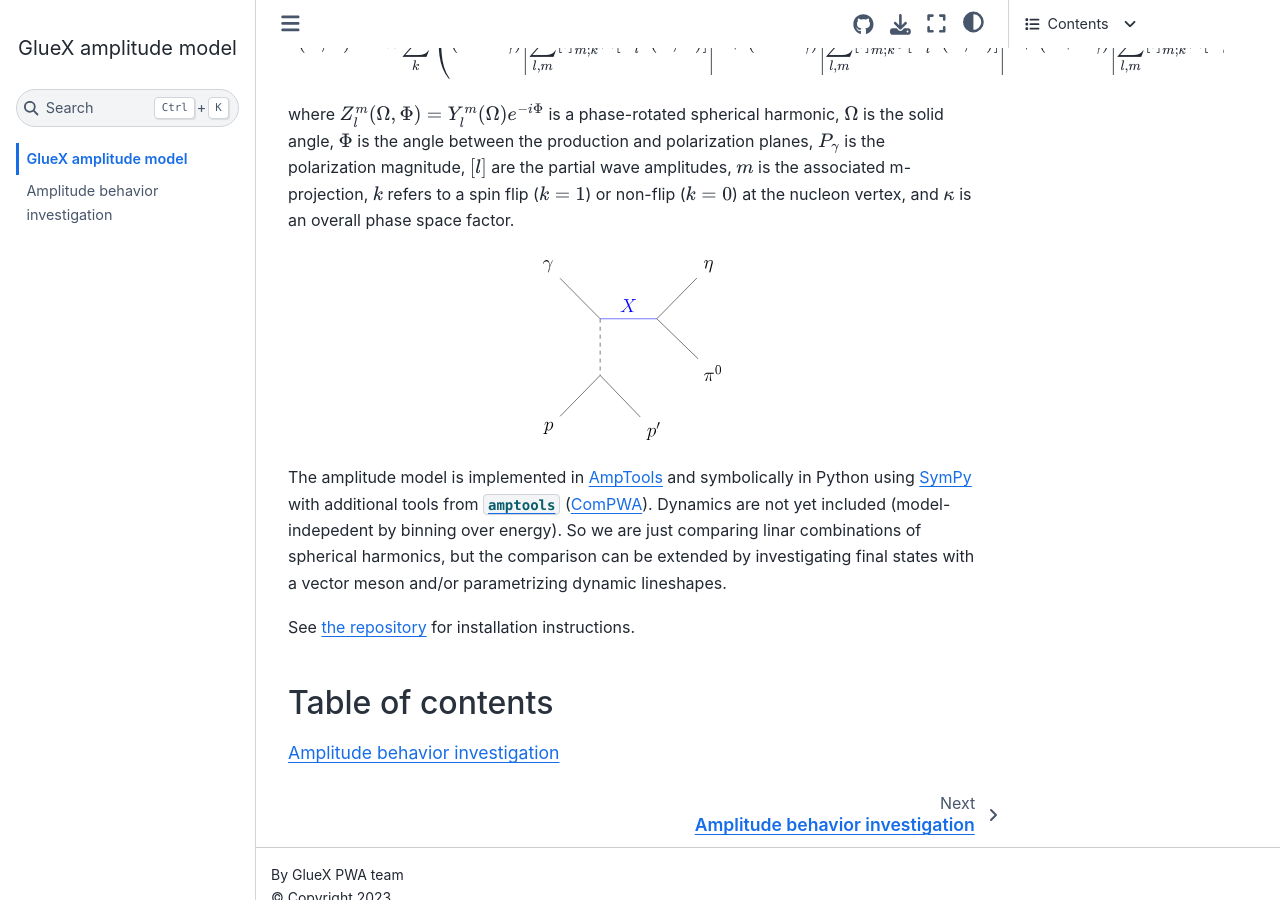
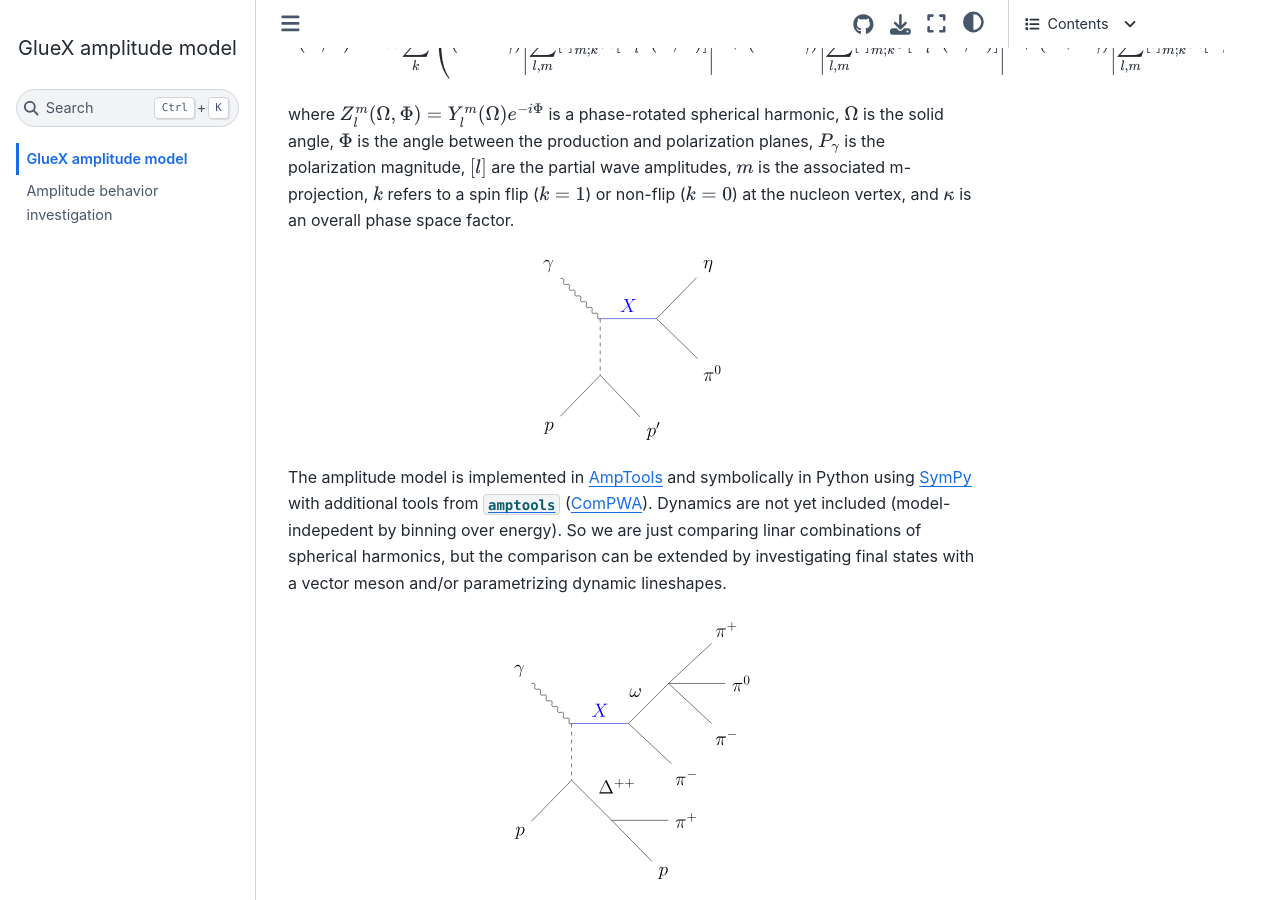
Before and after one commit to ComPWA/gluex-amplitude, a Jupyter Book: the page built from docs/index.md, in a window 1280 px wide and 900 px high, scrolled down 342 px. Built offline with Jupyter Book 1.0.4 settings and Sphinx 7.4.7 and the Sphinx Book theme 1.1.4, drawn with Linux system fonts in a browser that asks for light colours.

Commit message:
DOC: add Feynman diagram for vector meson decay (#21)
* DOC: add Feynman diagram for vector transition
* DX: add source code for GlueX two-pseudoscalar equation
* DX: autobuild TeX files on save
* DX: enforce `latexindent.pl` formatting
* DX: make LaTeX document standalone
* FIX: correct typo in equation filename
* FIX: use Feynman photon line for gamma
* MAINT: update SVG file with `tex` output

````diff
--- a/README.md
+++ b/README.md
@@ -4,13 +4,15 @@ This repository was created during PWA working group meetings for GlueX at Jeffe
 
 The main target for the week was to implement a simple intensity function for two-pseudoscalar system with photo-production:
 
-![](docs/fig/eq-gluex-two-pseusoscalar.svg)
+![](docs/fig/eq-gluex-two-pseudoscalar.svg)
 
 where $Z_{l}^{m}(\Omega,\Phi)=Y_{l}^{m}(\Omega)e^{-i\Phi}$ is a phase-rotated spherical harmonic, $\Omega$ is the solid angle, $\Phi$ is the angle between the production and polarization planes, $P_{\gamma}$ is the polarization magnitude, $[l]$ are the partial wave amplitudes, $m$ is the associated m-projection, $k$ refers to a spin flip ($k=1$) or non-flip ($k=0$) at the nucleon vertex, and $\kappa$ is an overall phase space factor.
 
 ![](docs/fig/feynman-gluex-two-pseudoscalar.svg)
 
 The amplitude model is implemented in [AmpTools](https://github.com/mashephe/AmpTools) and symbolically in Python using [SymPy](https://docs.sympy.org) with additional tools from [`amptools`](https://ampform.rtfd.io) ([ComPWA](https://compwa-org.rtfd.io)). Dynamics are not yet included (model-indepedent by binning over energy). So we are just comparing linar combinations of spherical harmonics, but the comparison can be extended by investigating final states with a vector meson and/or parametrizing dynamic lineshapes.
+
+![](docs/fig/feynman-gluex-vector-meson.svg)
 
 ## Installation
 
--- a/docs/index.md
+++ b/docs/index.md
@@ -28,6 +28,9 @@ I(\Omega,\Phi) = 2\kappa\sum_{k}\left(
 :end-line: 13
 ```
 
+:::{figure} fig/feynman-gluex-vector-meson.svg
+:::
+
 See [the repository](https://github.com/compwa/gluex-amplitude) for installation instructions.
 
 ## Table of contents
````
Also changed, not shown: .pre-commit-config.yaml, docs/fig/eq-gluex-two-pseudoscalar.svg (added), docs/fig/eq-gluex-two-pseusoscalar.svg (deleted), docs/fig/feynman-gluex-two-pseudoscalar.svg, docs/fig/feynman-gluex-vector-meson.svg (added), 4 other files.
